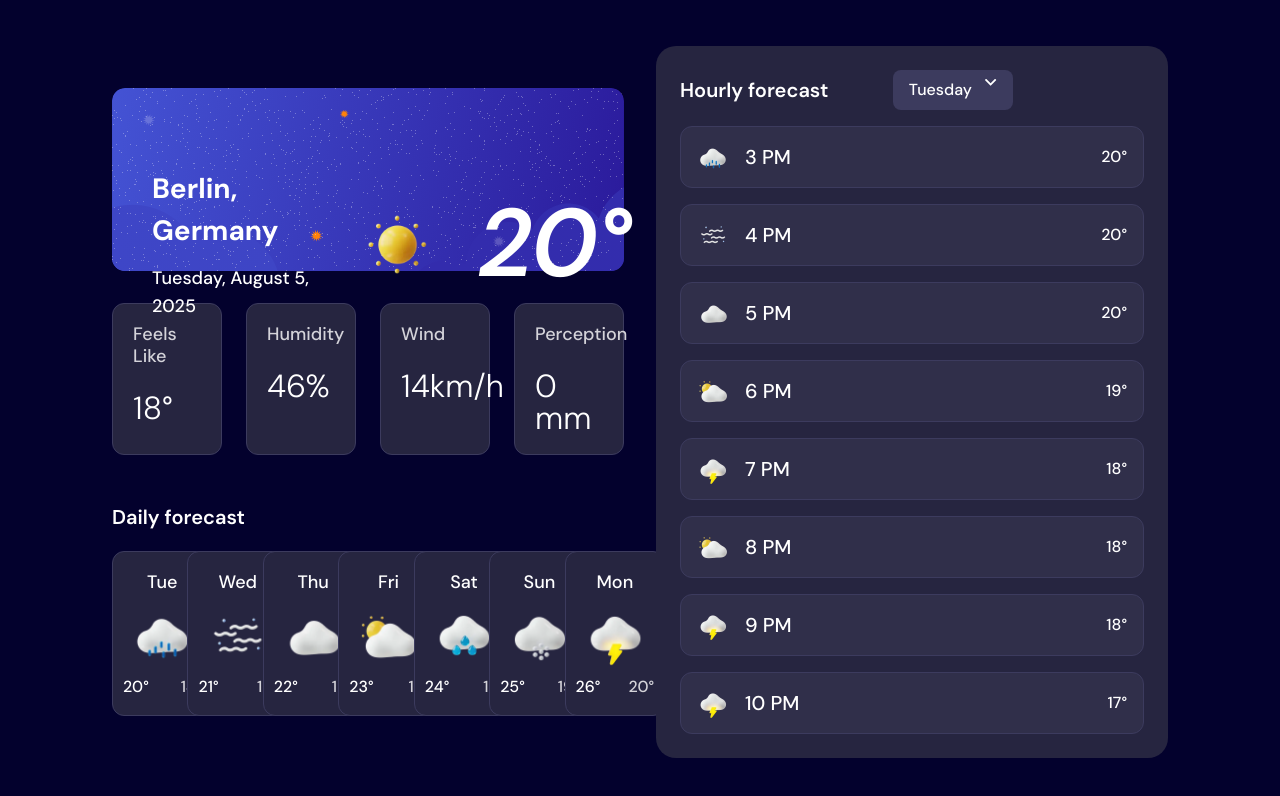
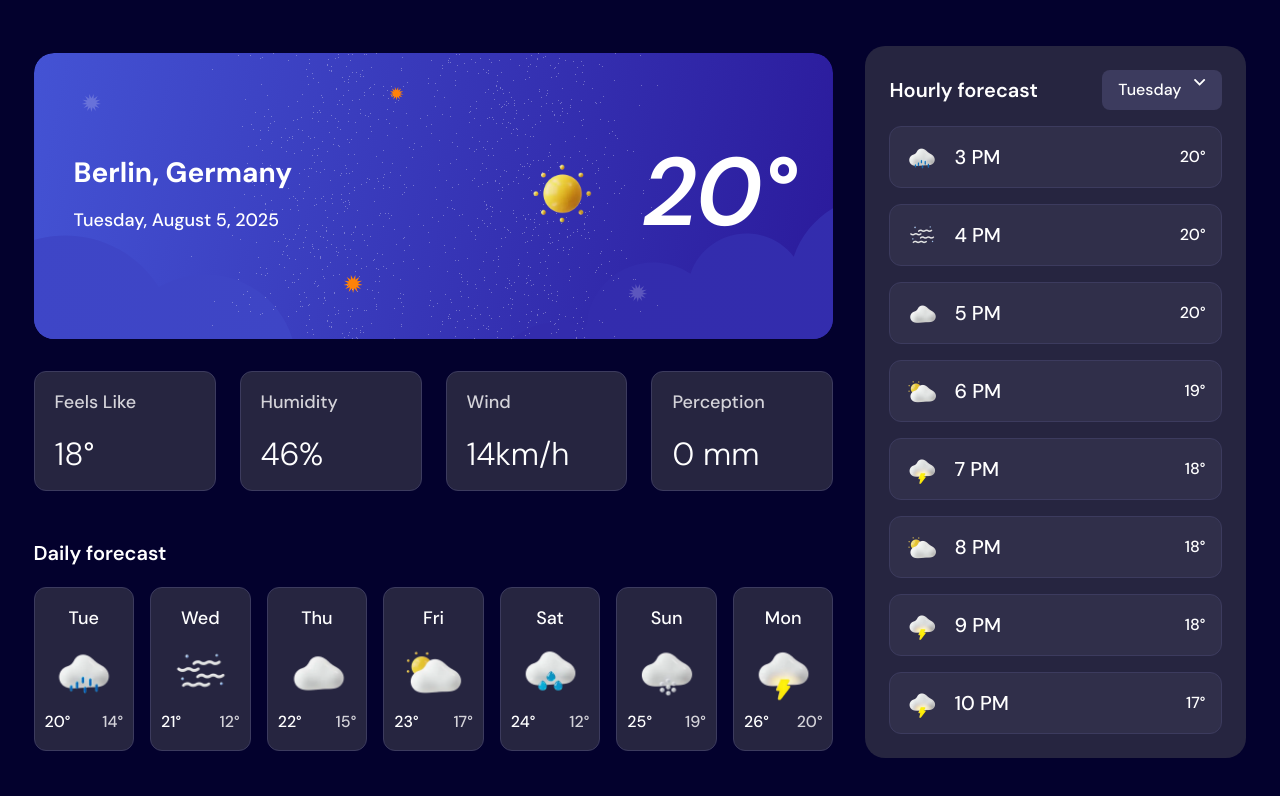
Before and after one commit to Legaz-le/weather-app-main, a React (Vite) app: page / in a window 1280 px wide. Shown: the part 352-1148 px from the top of the page. Built offline with nearby package versions, Linux system fonts and the light colour scheme.

Commit message:
fixed some issue after grid with 1024px

```diff
--- a/src/components/BodyElements/BottomTable.tsx
+++ b/src/components/BodyElements/BottomTable.tsx
@@ -5,7 +5,7 @@ export const BottomTable = () => {
   return (
     <div className="flex flex-col gap-5 w-full">
       <p className="text-xl  font-DM-Sans font-[600]">Daily forecast</p>
-      <div className="grid grid-cols-3 sm:grid-cols-7 w-full gap-4">
+      <div className="grid grid-cols-3 sm:grid-cols-7 md:flex w-full gap-4">
         {DailyForecastData.map((data) => (
           <WeatherForecast
             key={data.key}
--- a/src/components/BodyElements/MainInfo.tsx
+++ b/src/components/BodyElements/MainInfo.tsx
@@ -25,7 +25,7 @@ export const MainInfo = () => {
           </span>
         </div>
       </div>
-      <div className="grid grid-cols-2 sm:grid-cols-4 w-full  gap-6">
+      <div className="grid grid-cols-2 sm:grid-cols-4 md:flex w-full  gap-6">
         {MainInfoData.map((data) => (
           <WeatherInfo key={data.key} Name={data.Name} number={data.number} />
         ))}
--- a/src/components/TopSide.tsx
+++ b/src/components/TopSide.tsx
@@ -25,7 +25,7 @@ export const TopSide = () => {
               className=" border-none  bg-transparent font-[500]  text-white focus:outline-none placeholder:text-xl"
             />
           </div>
-          <button className="py-4 px-6 w-full bg-Blue-500 rounded-xl cursor-pointer text-xl">
+          <button className="py-4 px-6 w-full sm:w-[120px] bg-Blue-500 rounded-xl cursor-pointer text-xl">
             Search
           </button>
         </div>
--- a/src/index.css
+++ b/src/index.css
@@ -40,5 +40,5 @@ html {
 }
 
 .p-forDailyForecast {
-  @apply xl:p-[10px_16px_10px_12px] p-[3px_16px_4px_6px];
+  @apply xl:p-[10px_16px_10px_12px] md:p-[3px_16px_4px_6px];
 }
```
